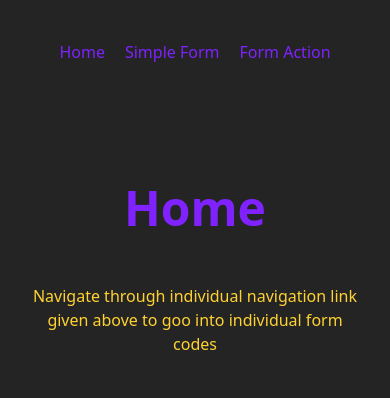
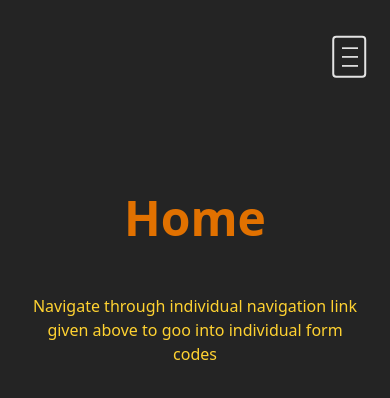
Before and after one commit to Abdurrobr34l/react-module44, a React (Vite) app: page / in a window 390 px wide. Shown: the top 398 px of the page. Built offline with nearby package versions, Linux system fonts and the light colour scheme.

Commit message:
Header responsive done

```diff
--- a/src/App.css
+++ b/src/App.css
@@ -14,13 +14,12 @@
 }
 
 a {
-  font-weight: 500;
-  color: #7f22fe;
+  font-weight: 600;
+  color: #e17100;
   text-decoration: inherit;
 
   &:hover {
-    color: #7f22fed3;
-    color: #ffffff;
+    color: #ffd230;
   }
 }
 
@@ -37,7 +36,7 @@ button {
   transition: border-color 0.25s;
 
   &:hover {
-    border-color: #7f22fe;
+    border-color: #ffd230;
   }
 
   &:focus,
--- a/src/App.jsx
+++ b/src/App.jsx
@@ -16,7 +16,6 @@ function App() {
         <FormAction></FormAction>
         </Outlet>
 
-
       </Container>
     </>
   );
--- a/src/Components/header/Header.jsx
+++ b/src/Components/header/Header.jsx
@@ -1,25 +1,42 @@
-import React from 'react';
-import { Link } from 'react-router';
+import React, { useState } from 'react';
+import { NavLink } from 'react-router';
 
 const Header = () => {
 
   const links = [
     {id:1, link:"/", name:"Home"},
-    {id:2, link:"/simpleForm", name:"Simple Form"},
-    {id:3, link:"/formAction", name:"Form Action"},
+    {id:2, link:"/simple-form", name:"Simple Form"},
+    {id:3, link:"/form-action", name:"Form Action"},
   ]
 
+  const [btnClicked, setBtnClicked] = useState(false);
+
   return (
-    <header className='flex justify-center py-10'>
+    <header className='relative flex justify-end py-10 md:justify-center'>
 
       {/* Nav menu */}
-      <nav>
+      <nav className='hidden md:block'>
         <ul className='flex gap-5'>
           {links.map(({id, link, name}) =>
-            <Link key={id} to={link}>{name}</Link>
+            <NavLink key={id} to={link}>{name}</NavLink>
           )}
         </ul>
       </nav>
+
+      {/* Dropdown Nav menu */}
+      <nav className={`absolute right-10 p-5 w-[250px] bg-white/20 backdrop-blur-lg border border-white/20 shadow-lg rounded-xl transition-all duration-500 ease-in-out ${btnClicked ? "translate-y-10 opacity-100" : "-translate-y-52 opacity-0"} md:hidden`}>
+        <ul className='flex flex-col gap-2'>
+          {links.map(({id, link, name}) =>
+            <NavLink key={id} to={link}>{name}</NavLink>
+          )}
+        </ul>
+      </nav>
+
+      {/* Dropdown Menu Icon */}
+      <div className='p-1.5 pt-0 font-bold border-2 rounded-sm rotate-90 cursor-pointer transition-all hover:text-amber-300 hover:border-amber-300 md:hidden'>
+        <span onClick={() => setBtnClicked(!btnClicked)}>|||</span>
+      </div>
+
 
     </header>
   );
--- a/src/index.css
+++ b/src/index.css
@@ -1,13 +1,17 @@
 @import "tailwindcss";
 
 .title {
-  @apply my-10 text-5xl font-bold text-violet-600 text-center;
+  @apply my-10 text-5xl font-bold text-amber-600 text-center;
 }
 
 .keyNote {
   @apply mx-auto mt-10 font-medium text-amber-300 text-center w-[335px] md:w-[400px];
 }
 
+.active {
+  @apply text-amber-300;
+}
+
 input {
   @apply my-2 p-2 border-2 rounded-xl;
 }
```
Also changed, not shown: src/main.jsx (+8 -2 lines).
